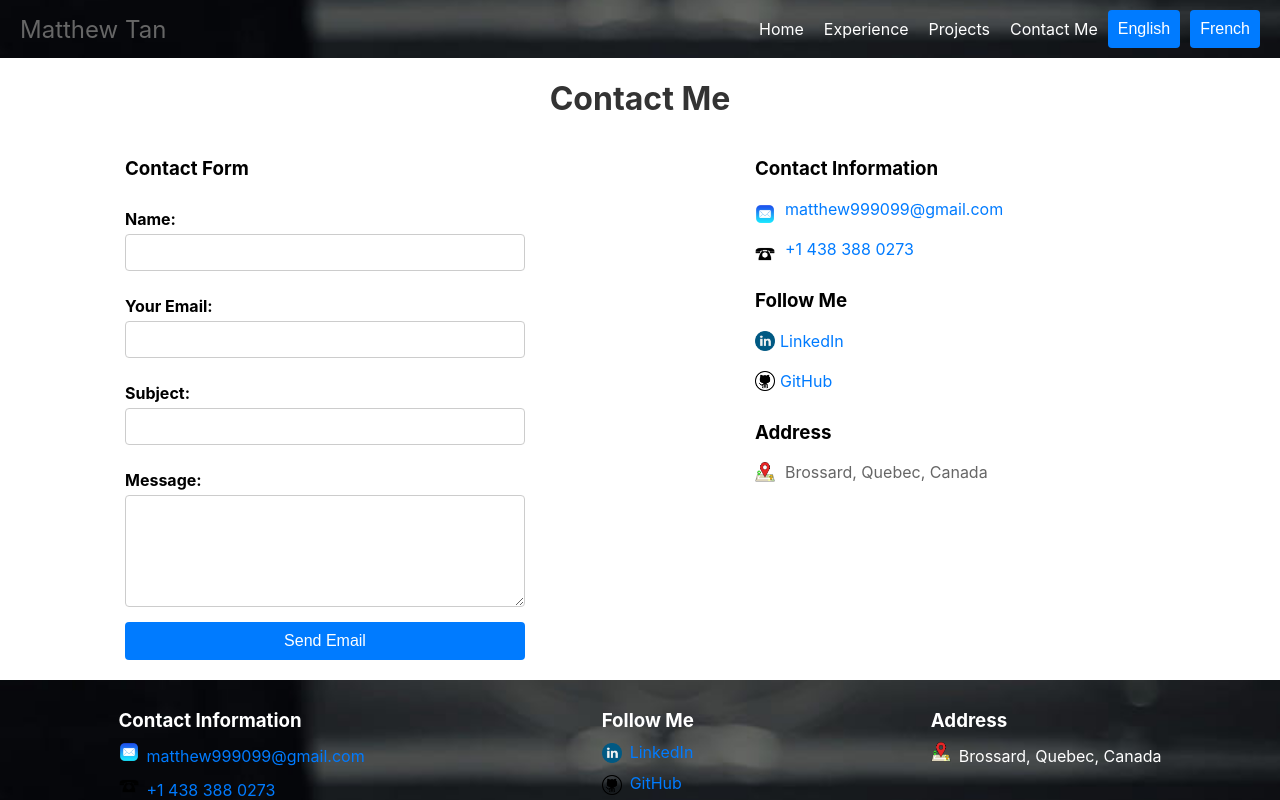
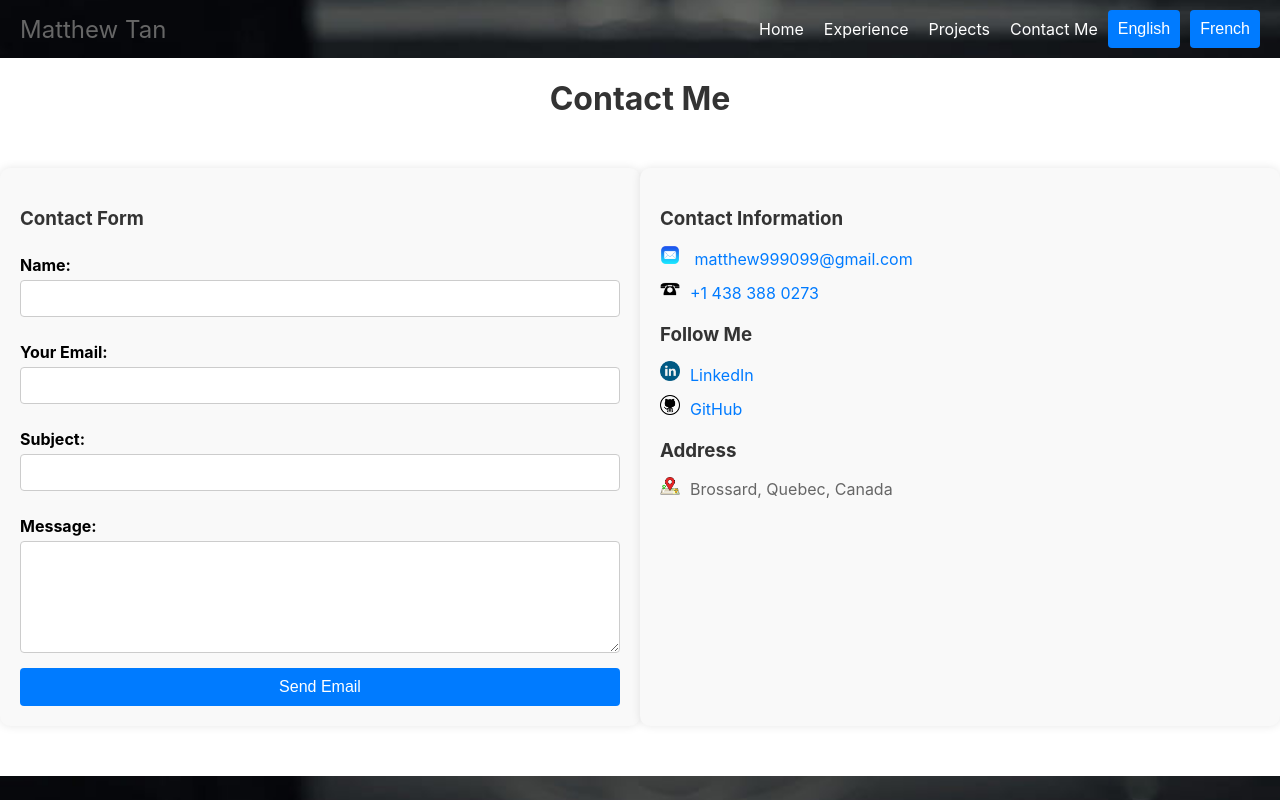
Before and after one commit to Matthewtan9/MatthewFrontendPortfolio, a React (Create React App) app in the folder frontendportfolio/: page /contact in a window 1280 px wide. Shown: the top 800 px of the page. Built offline with nearby package versions, Linux system fonts and the light colour scheme.

Commit message:
Made contact form better looking wise

```diff
--- a/frontendportfolio/src/css/ContactPage.css
+++ b/frontendportfolio/src/css/ContactPage.css
@@ -3,43 +3,38 @@
 .contact-container {
   display: flex;
   justify-content: space-around;
-  align-items: flex-start;
-  flex-wrap: wrap;
-  margin: 20px;
+  margin: 50px auto;
 }
 
-.contact-form-section {
+.contact-form-section,
+.contact-info-section {
   flex: 1;
-  max-width: 400px;
-  margin-right: 20px; /* Add margin to separate the sections */
+  padding: 20px;
+  background-color: #f9f9f9;
+  border-radius: 10px;
+  box-shadow: 0 0 10px rgba(0, 0, 0, 0.1);
 }
 
-.contact-info-section {
-  flex: 1;
-  max-width: 400px;
-}
-.contact-section a {
-  display: flex;
-  align-items: center; /* Align items vertically */
-  margin-bottom: 10px; /* Add some space below each icon */
-}
-
-.contact-section a img {
-  width: 20px; /* Set the width to your desired size */
-  height: auto; /* Maintain aspect ratio */
-  margin-right: 5px; /* Add some space between the icon and text */
+.contact-form-section h3,
+.contact-info-section h3 {
+  margin-bottom: 15px;
+  color: #333;
 }
 
 .contact-section {
   margin-bottom: 20px;
 }
-.contact-info-section img {
-  width: 20px; /* Adjust the width as needed */
-  height: 20px; /* Adjust the height as needed */
-  margin-right: 10px; /* Add some space between the icon and the text */
+
+.contact-section img {
+  width: 20px;
+  margin-right: 10px;
 }
 
-.contact-info-section p {
-  display: flex;
-  align-items: center; /* Align the text and the icon vertically */
+.contact-section a {
+  color: #007bff;
+  text-decoration: none;
 }
+
+.contact-section a:hover {
+  text-decoration: underline;
+}
```
